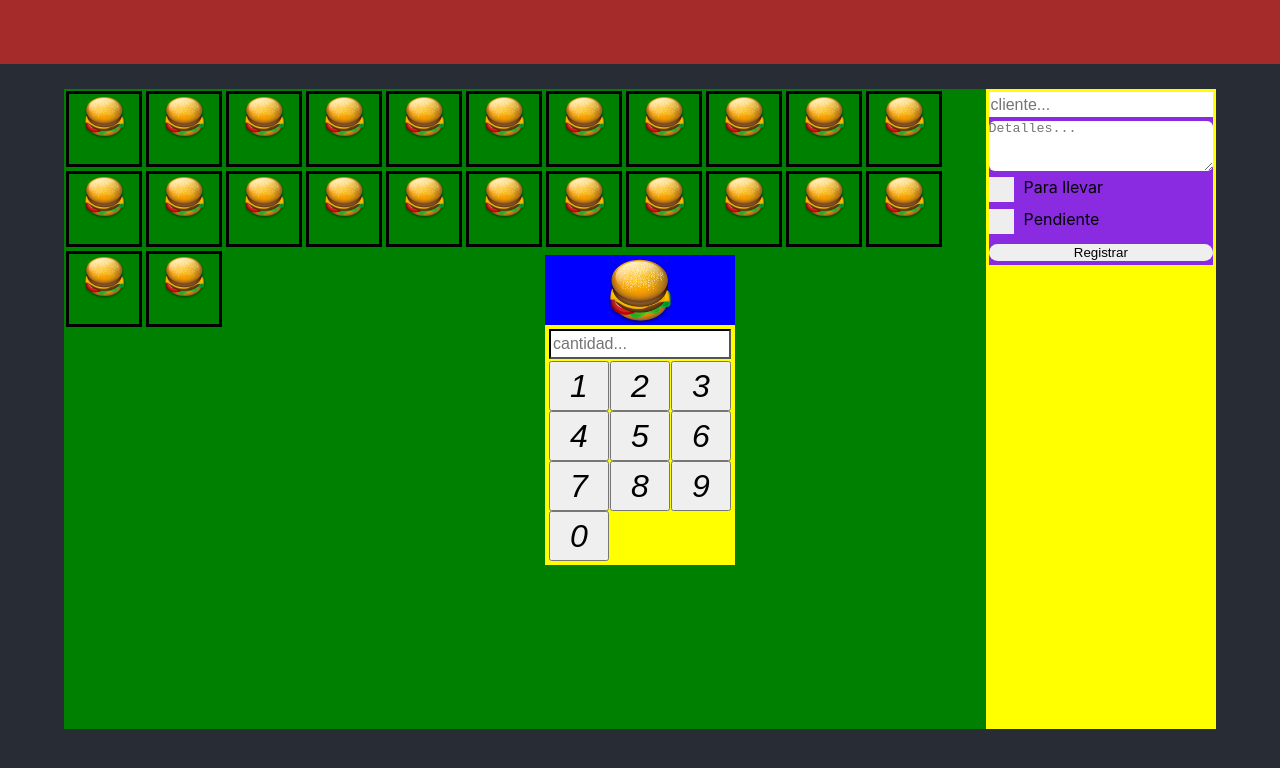
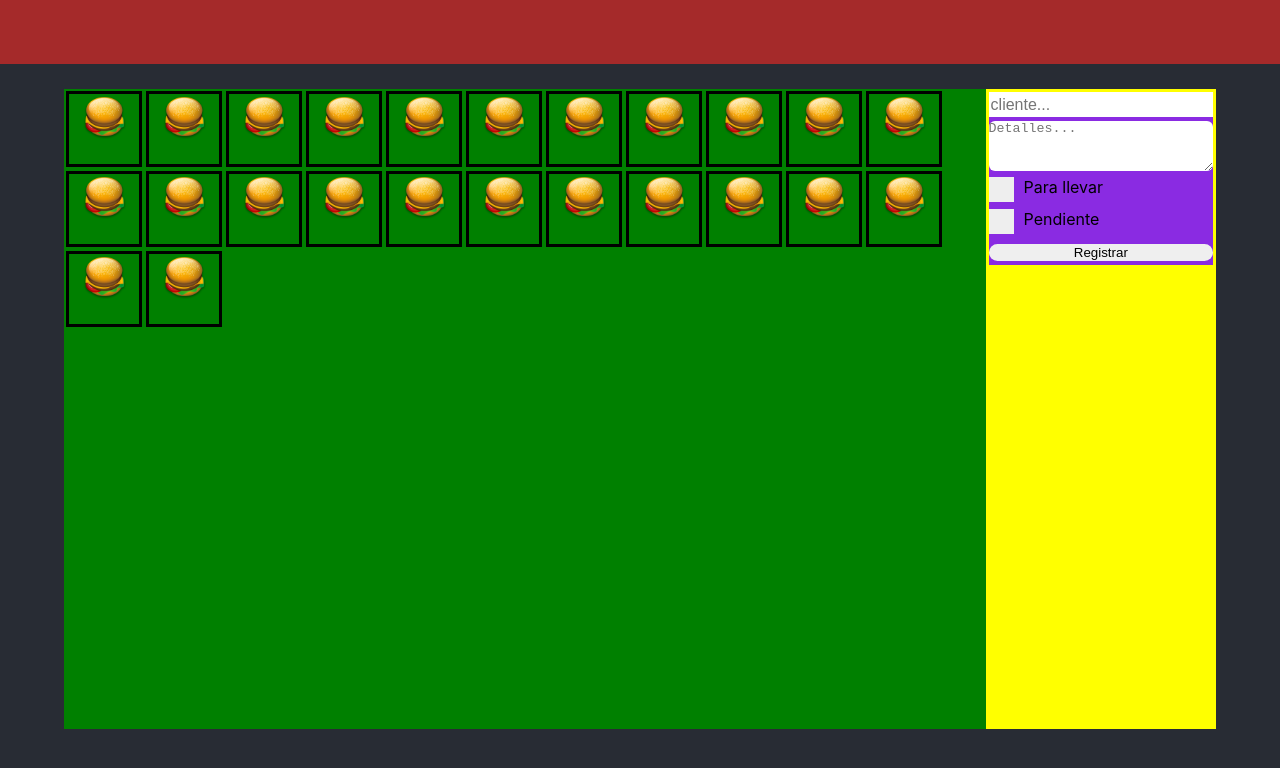
Before and after one commit to bryan2893/front-jehova-jireth-manager, a React (Create React App) app: page / in a window 1280 px wide. Shown: the top 768 px of the page. Built offline with nearby package versions, Linux system fonts and the light colour scheme.

Commit message:
calculator open and close functionality was made

```diff
--- a/src/components/SalesWindow/SalesWindow.js
+++ b/src/components/SalesWindow/SalesWindow.js
@@ -17,7 +17,7 @@ const connectedSalesWindow = function({salesWindowState}){
         <div className = "SalesWindow-container">
             <Viewer foodList={salesWindowState.actualFoodList}/>
             <ShopingCart></ShopingCart>
-            <ShopingCalculator/>
+            <ShopingCalculator calculatorProperties={salesWindowState.calculator}/>
         </div>
     );
 };
--- a/src/components/shopingCalculator/shopingCalculator.css
+++ b/src/components/shopingCalculator/shopingCalculator.css
@@ -7,6 +7,7 @@
     margin-left: -95px;
     margin-top: -145px;
     background-color: blue;
+    visibility: hidden;
 }
 
 .shopingCalculator-imgContainer{
--- a/src/components/shopingCalculator/shopingCalculator.js
+++ b/src/components/shopingCalculator/shopingCalculator.js
@@ -1,11 +1,22 @@
 import React from 'react';
 import './shopingCalculator.css';
-import hamburguesaImage from '../../test-images/hamburguesa.png'
+import hamburguesaImage from '../../test-images/hamburguesa.png';
+
+import {connect} from 'react-redux';
+
+/*
+const mapStateToProps = state => {
+    return {calculator:state.salesWindowState.calculator}
+};
+*/
 
 const ShopingCalculator = function (props) {
-
+    let isOpen = "visible";
+    if(props.calculatorProperties.isOpen){
+        isOpen = "hidden";
+    }
     return (
-        <div className="shopingCalculator-container">
+        <div className="shopingCalculator-container" style={{visibility:isOpen}}>
             <div className="shopingCalculator-imgContainer">
                 <img className="shopingCalculator-image" src={hamburguesaImage} />
             </div>
@@ -34,4 +45,6 @@ const ShopingCalculator = function (props) {
     );
 };
 
+//const ShopingCalculator = connect(mapStateToProps)(ShopingCalculatorConnected);
+
 export default ShopingCalculator;
--- a/src/redux/reducers/index.js
+++ b/src/redux/reducers/index.js
@@ -6,7 +6,11 @@ import {getFoods} from '../../service/food';
 const initialState = {
     salesWindowState:{
         filter:"",
-        actualFoodList:getFoods()
+        actualFoodList:getFoods(),
+        calculator:{
+            isOpen:true,
+            foodObject:null,
+        }
     },
     articles: []
 };
```
